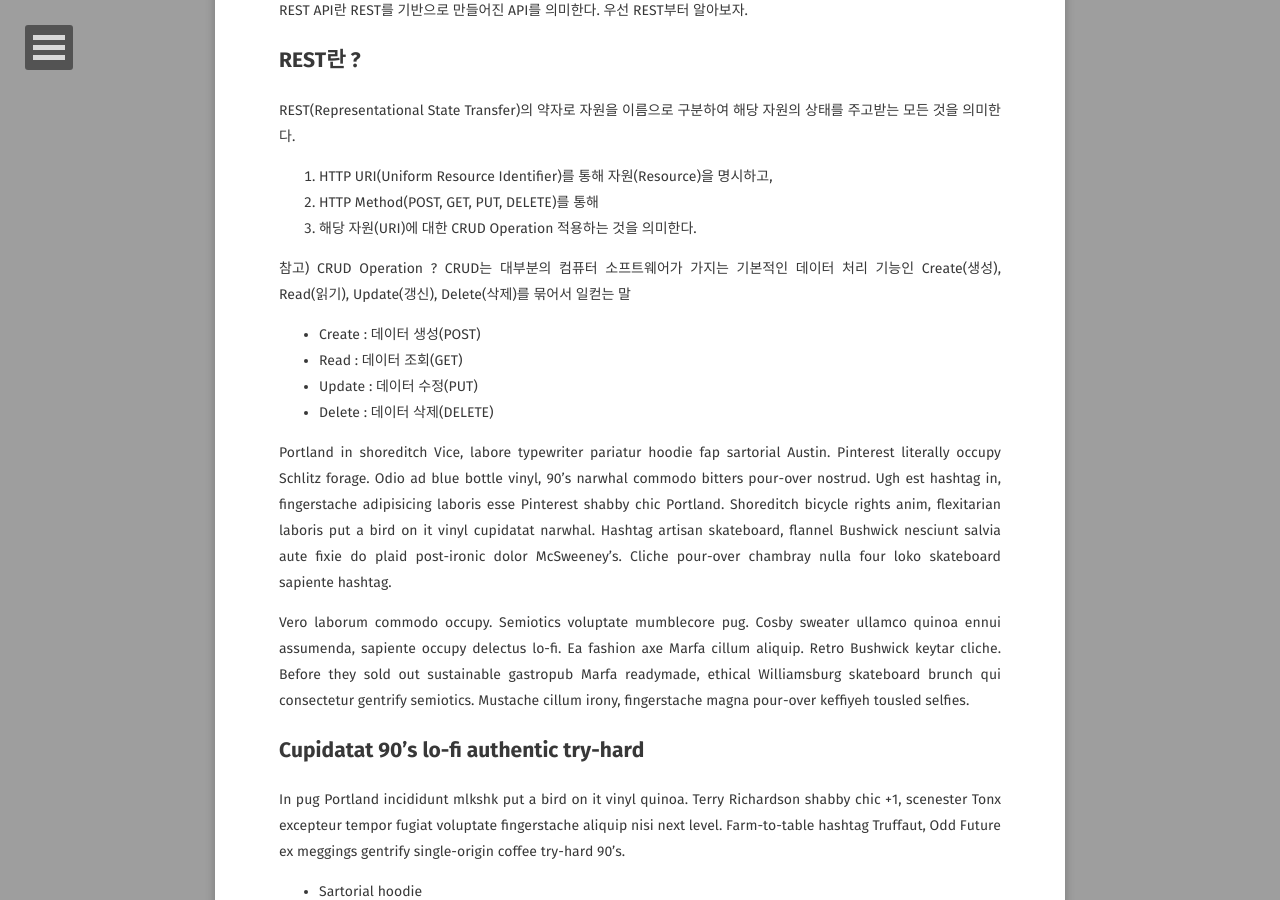
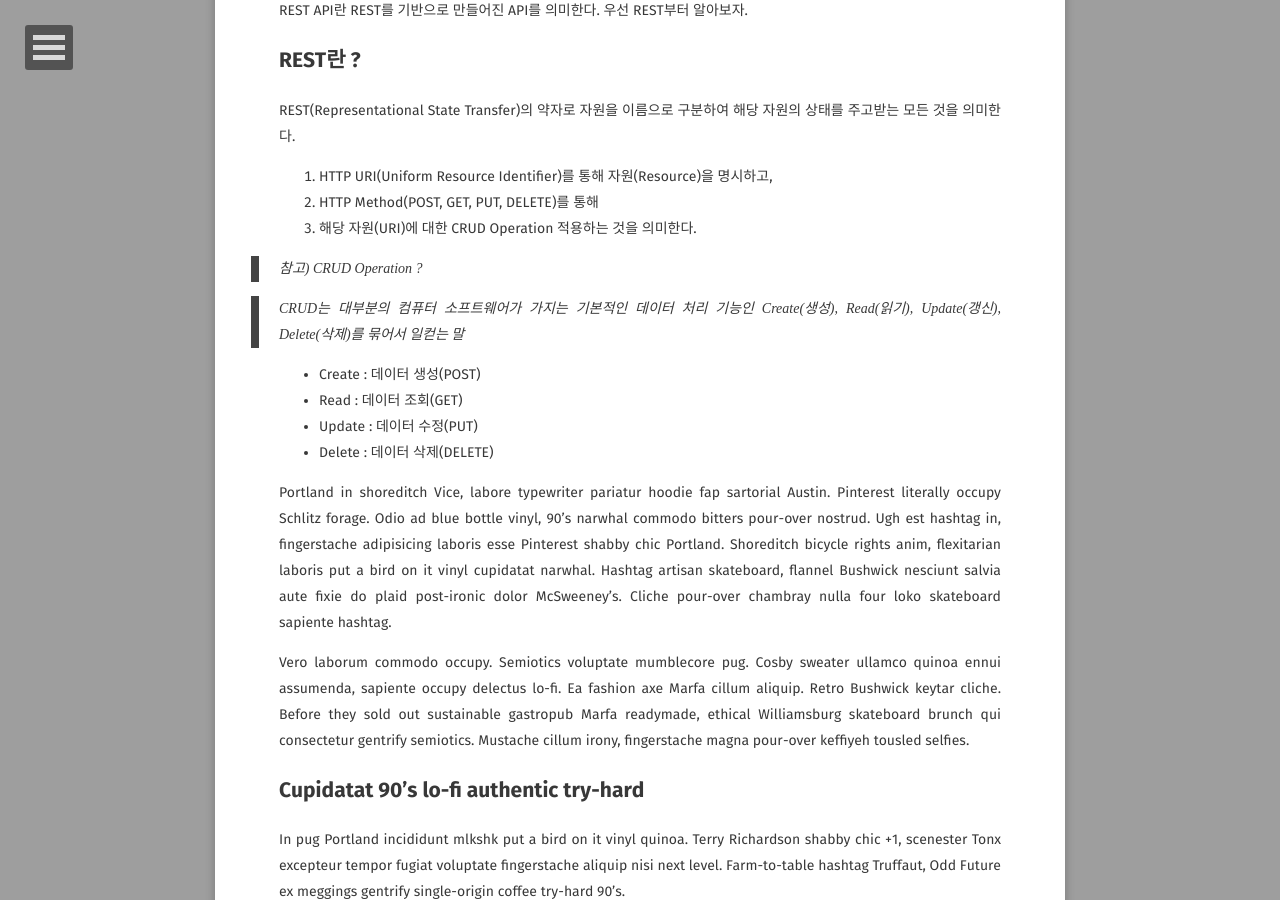
Before and after one commit to GayeonYoon/GayeonYoon.github.io, a Jekyll site: the page built from _posts/2021-07-04-RESTAPI-POST_1.md, in a window 1280 px wide and 900 px high, scrolled down 372 px. Built offline with Jekyll 4.4.1, drawn with Linux system fonts in a browser that asks for light colours; some web fonts are replaced; comment, search, counter and statistics services are not loaded.

```diff
--- a/_posts/2021-07-04-RESTAPI-POST_1.md
+++ b/_posts/2021-07-04-RESTAPI-POST_1.md
@@ -19,8 +19,9 @@ REST(Representational State Transfer)의 약자로 자원을 이름으로 구분
 2. HTTP Method(POST, GET, PUT, DELETE)를 통해
 3. 해당 자원(URI)에 대한 CRUD  Operation 적용하는 것을 의미한다.
 
-참고) CRUD Operation ?
-CRUD는 대부분의 컴퓨터 소프트웨어가 가지는 기본적인 데이터 처리 기능인 Create(생성), Read(읽기), Update(갱신), Delete(삭제)를 묶어서 일컫는 말
+> 참고) CRUD Operation ?
+
+> CRUD는 대부분의 컴퓨터 소프트웨어가 가지는 기본적인 데이터 처리 기능인 Create(생성), Read(읽기), Update(갱신), Delete(삭제)를 묶어서 일컫는 말
 
 
 * Create : 데이터 생성(POST)
```
